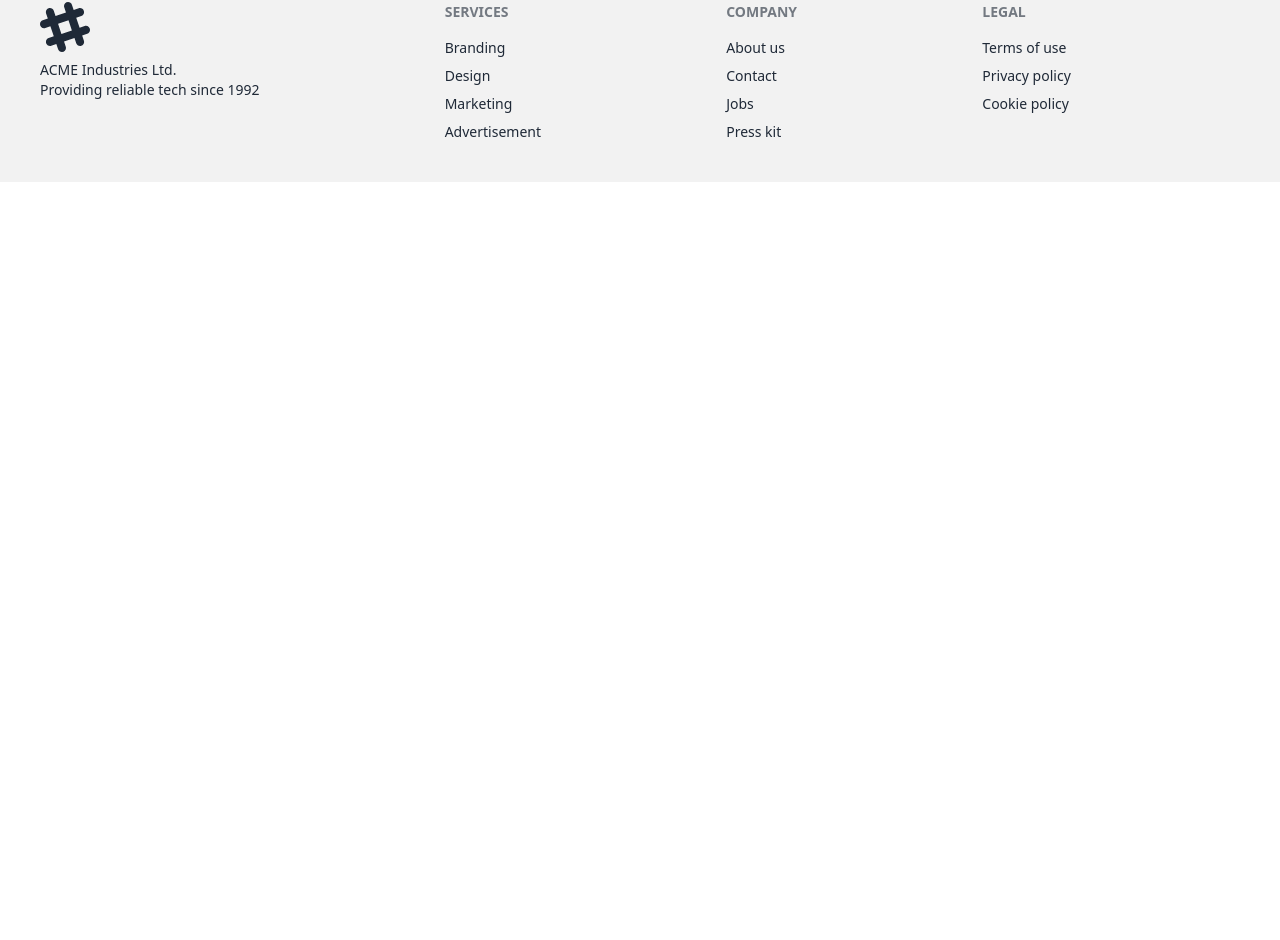
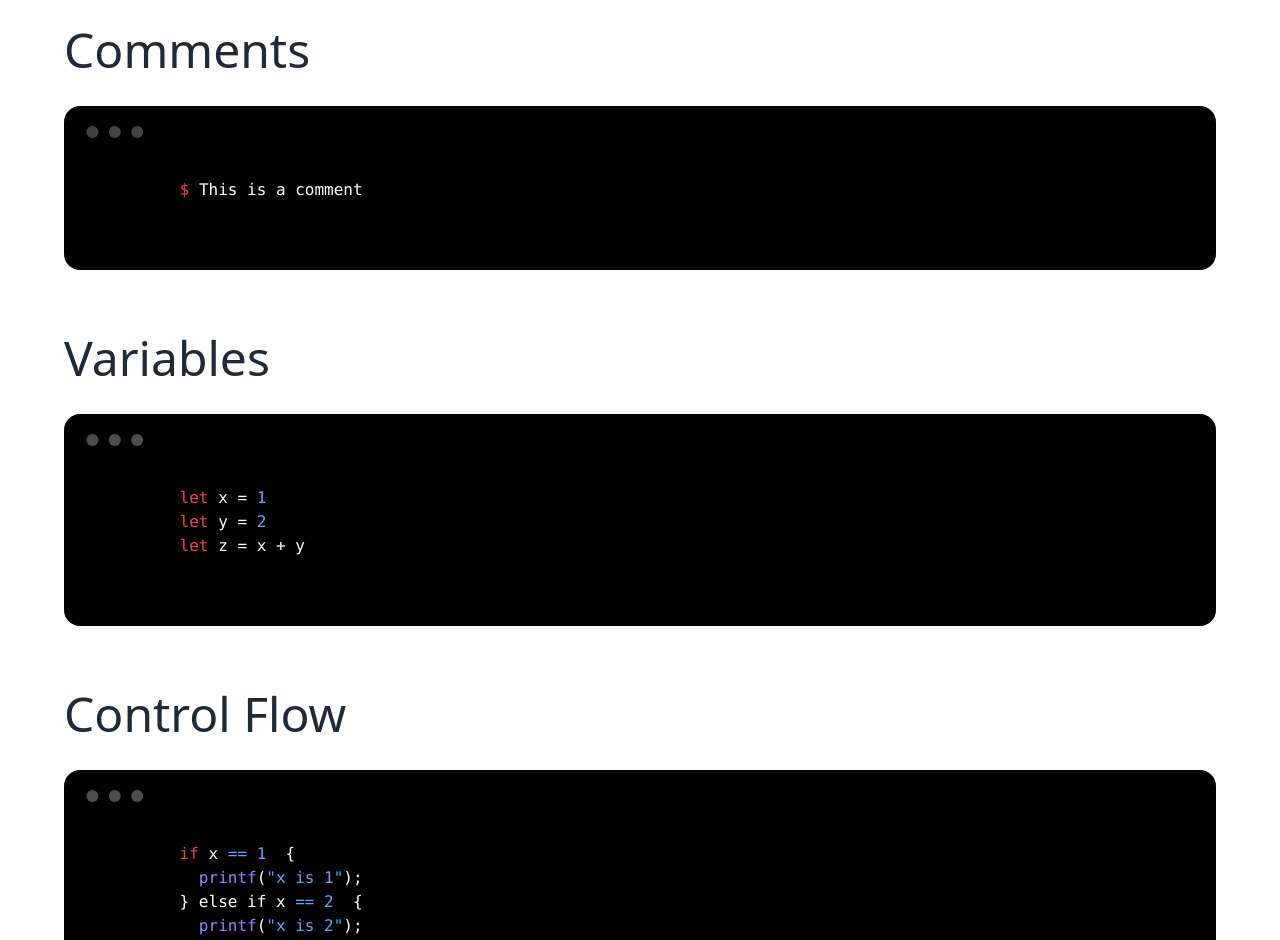
Before and after one commit to whirl-lang/website, a SvelteKit app: page /learn in a window 1280 px wide. Shown: the part 102-1042 px from the top of the page. Before the commit the page ends 800 px from the top, so only its background shows below. Built offline with nearby package versions, Linux system fonts and the light colour scheme.

Commit message:
feat: finish learn page

```diff
--- a/src/lib/components/Navbar.svelte
+++ b/src/lib/components/Navbar.svelte
@@ -8,8 +8,5 @@
   <div class="flew-1 gap-16 pr-16">
     <a href="/install">Install</a>
     <a href="/learn">Learn</a>
-    <a href="/docs">Docs</a>
-    <a href="/docs">Playground</a>
-    <a href="/docs">Tools</a>
   </div>
 </div>
--- a/src/routes/home/+page.svelte
+++ b/src/routes/home/+page.svelte
@@ -1,28 +1,40 @@
 <script>
-	import { fade } from 'svelte/transition';
-    import { fly } from 'svelte/transition';
-	import { quintOut } from 'svelte/easing';
+  import { fade } from "svelte/transition";
+  import { fly } from "svelte/transition";
+  import { quintOut } from "svelte/easing";
 </script>
 
-<div class="flex-1">
-    <div in:fade={{ delay: 0, duration: 800 }}>
-  <h1 class="hero text-7xl p-16 text-black font-bold">Welcome to Whirl</h1>
-  <p class="hero pb-16 text-black font-medium">
-    Whirl is a new programming language that is designed to be easy to learn and
-    use.
+<div class="">
+  <div class="grid place-items-center" in:fade={{ delay: 0, duration: 800 }}>
+    <p class="text-7xl p-16 text-black font-bold">
+      Welcome to <strong class="text-[#5b289b] ">Whirl</strong>
+    </p>
+    <p class="hero pb-16 pl-8 pr-8 text-black font-medium">
+      Whirl is a new programming language that is designed to be easy to learn
+      and use.
     </p>
   </div>
   <div class="bg-[#1b2538] h-">
-    <div in:fly={{ delay: 500, duration: 1000, x: 0, y: 200, opacity: 0, easing: quintOut }}>
+    <div
+      in:fly={{
+        delay: 500,
+        duration: 1000,
+        x: 0,
+        y: 200,
+        opacity: 0,
+        easing: quintOut,
+      }}
+    >
       <h2 class="text-5xl pt-16 pb-8 pl-8 font-semibold">Why Whirl?</h2>
       <div class="flex gap-16 justify-center flex-wrap">
         <div class="flex-1 min-w-96">
           <p class="p-8">
             Empower your programming journey with Whirl, the language of
-          innovation and efficiency. Whether you're a seasoned developer or just
-          starting your coding adventure, our platform is designed to cater to
-          all skill levels. Dive into the world of Whirl and unlock the
-          potential to create robust, scalable, and cutting-edge applications.
+            innovation and efficiency. Whether you're a seasoned developer or
+            just starting your coding adventure, our platform is designed to
+            cater to all skill levels. Dive into the world of Whirl and unlock
+            the potential to create robust, scalable, and cutting-edge
+            applications.
           </p>
         </div>
         <div class="flex-1 min-w-96">
@@ -31,30 +43,32 @@
             learn and use. It's also designed to be fast, secure, and scalable.
             Whirl is a statically typed language with a strong type system. It's
             also a functional language with a powerful type inference system.
-          Whirl is a general-purpose programming language that is designed to be
-          used for a wide variety of applications. It's also a general-purpose
-          programming language that is designed to be used for a wide variety of
-          applications. Whirl is a general-purpose programming language that is
-          designed to be used for a wide variety of applications. It's also a
-          general-purpose programming language that is designed to be used for a
-          wide variety of applications. Whirl is a general-purpose programming
-          language that is designed to be used for a wide variety of
-          applications. It's also a general-purpose programming language that is
-          designed to be used for a wide variety of applications.
+            Whirl is a general-purpose programming language that is designed to
+            be used for a wide variety of applications. It's also a
+            general-purpose programming language that is designed to be used for
+            a wide variety of applications. Whirl is a general-purpose
+            programming language that is designed to be used for a wide variety
+            of applications. It's also a general-purpose programming language
+            that is designed to be used for a wide variety of applications.
+            Whirl is a general-purpose programming language that is designed to
+            be used for a wide variety of applications. It's also a
+            general-purpose programming language that is designed to be used for
+            a wide variety of applications.
           </p>
         </div>
         <div class="flex-1 min-w-96">
           <p class="p-8">
-          Whirl is a general-purpose programming language that is designed to be
-          used for a wide variety of applications. It's also a general-purpose
-          programming language that is designed to be used for a wide variety of
-          applications. Whirl is a general-purpose programming language that is
-          designed to be used for a wide variety of applications. It's also a
-          general-purpose programming language that is designed to be used for a
-          wide variety of applications. Whirl is a general-purpose programming
-          language that is designed to be used for a wide variety of
-          applications. It's also a general-purpose programming language that is
-          designed to be used for a wide variety of applications.
+            Whirl is a general-purpose programming language that is designed to
+            be used for a wide variety of applications. It's also a
+            general-purpose programming language that is designed to be used for
+            a wide variety of applications. Whirl is a general-purpose
+            programming language that is designed to be used for a wide variety
+            of applications. It's also a general-purpose programming language
+            that is designed to be used for a wide variety of applications.
+            Whirl is a general-purpose programming language that is designed to
+            be used for a wide variety of applications. It's also a
+            general-purpose programming language that is designed to be used for
+            a wide variety of applications.
           </p>
         </div>
       </div>
--- a/src/routes/install/+page.svelte
+++ b/src/routes/install/+page.svelte
@@ -18,7 +18,7 @@
       <pre data-prefix="$"><code
           >whirl &lt;PATH&gt;</code
         ></pre>
-      <pre><code>Arguements:</code></pre>
+      <pre><code>Arguments:</code></pre>
       <pre data-prefix="$"><code>&lt;PATH&gt;   Path to the script to execute</code></pre>
       <pre ><code></code></pre>
       <pre ><code>Options:</code></pre>
--- a/src/routes/learn/+page.svelte
+++ b/src/routes/learn/+page.svelte
@@ -0,0 +1,60 @@
+<div class="p-16">
+  <h1 class="text-5xl pb-8">Comments</h1>
+  <div class="mockup-code bg-black">
+    <pre>
+        <code>
+            <span class="text-red-500">$</span> <span class="text-white"
+          >This is a comment</span
+        >
+        </code>
+      </pre>
+  </div>
+  <h1 class="text-5xl pb-8 pt-16">Variables</h1>
+  <div class="mockup-code bg-black text-white">
+    <pre>
+        <code>
+            <span class="text-red-500">let</span> x = <span
+          class="text-blue-400">1</span
+        >
+            <span class="text-red-500">let</span> y = <span
+          class="text-blue-400">2</span
+        >
+            <span class="text-red-500">let</span> z = x + y
+        </code>
+      </pre>
+  </div>
+  <h1 class="text-5xl pb-8 pt-16">Control Flow</h1>
+  <div class="mockup-code bg-black text-white">
+    <pre>
+        <code>
+            <span class="text-red-500">if</span> x <span class="text-blue-400"
+          >== 1 </span> &#123;<span>
+            <span class="text-indigo-400">  printf</span>&#40;<span
+            class="text-blue-400">"x is 1"</span
+          >&#41;&#59;
+            &#125; else if x <span class="text-blue-400">== 2 </span> &#123;
+          <span>    <span class="text-indigo-400">printf</span>&#40;<span
+              class="text-blue-400">"x is 2"</span
+            >&#41;&#59;
+            &#125 else &#123;
+          <span>    <span class="text-indigo-400">printf</span>&#40;<span
+                class="text-blue-400">"x is neither 1 nor 2"</span
+              >&#41;&#59;
+            }</span>
+            </span></span
+        ></code>
+      </pre>
+  </div>
+  <h1 class="text-5xl pb-8 pt-16">Functions</h1>
+  <div class="mockup-code bg-black text-white">
+    <pre>
+        <code>
+            proc <span class="text-indigo-400"
+          >main</span
+        >() :: int &#123;
+                escape <span class="text-blue-400">0</span>;
+            }
+        </code>
+      </pre>
+  </div>
+</div>
```
Lines whose indentation alone changed are shown as unchanged.
